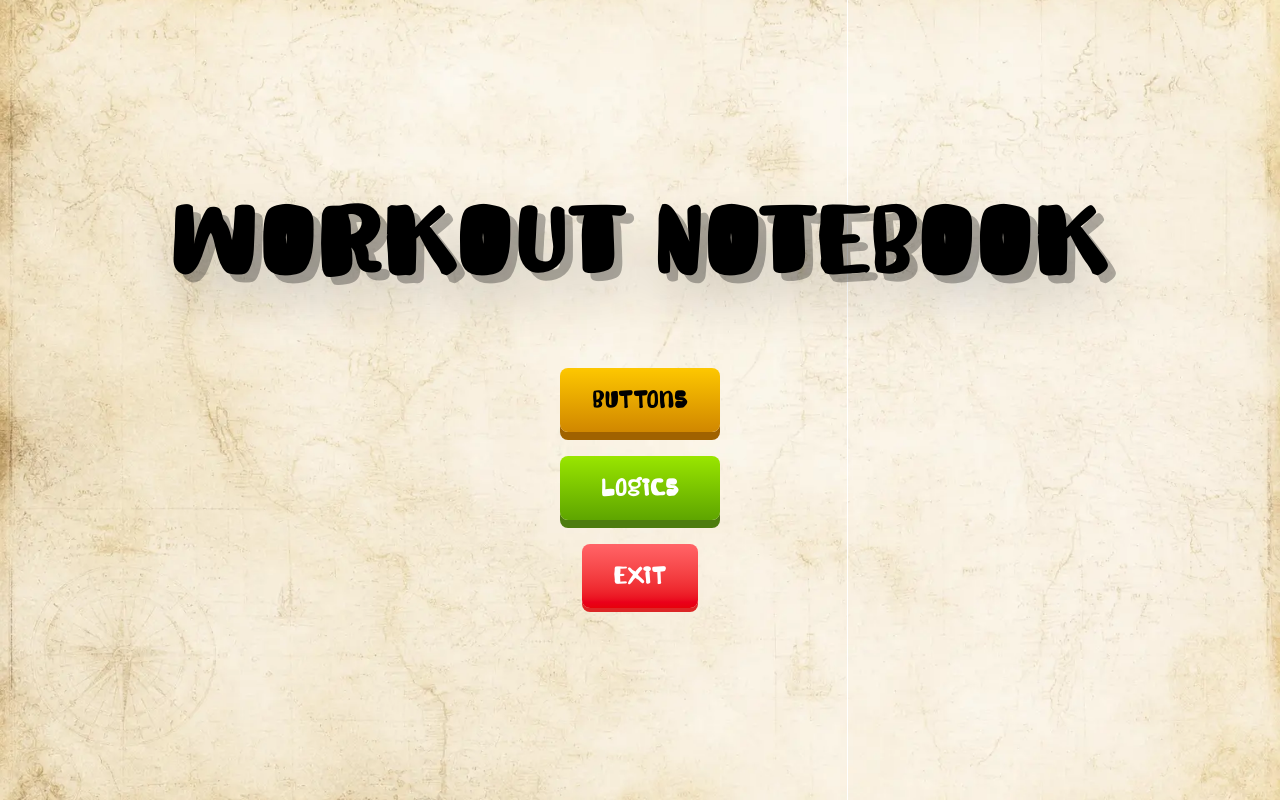
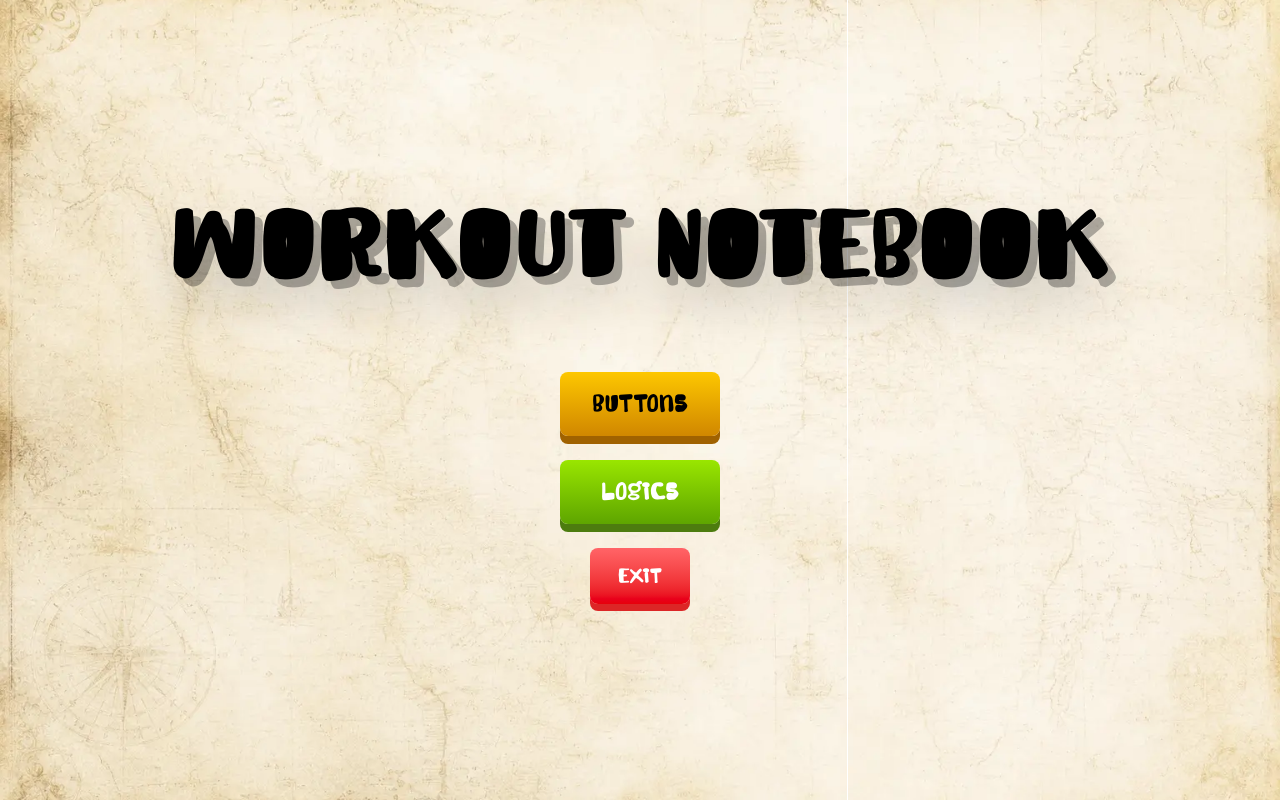
Before and after one commit to OstrovskyIv/training_functions_of_websites, a Vue app in the folder training/: page / in a window 1280 px wide. Built offline with nearby package versions, Linux system fonts and the light colour scheme; the HTML template or start-up script is replaced by a standard one.

Commit message:
Для кнопки "Exit" добавил анимации

```diff
--- a/training/src/components/Buttons/ButtonsExit.vue
+++ b/training/src/components/Buttons/ButtonsExit.vue
@@ -4,16 +4,23 @@
 
 <template>
   <button class="
-      px-4 py-2 text-sm shadow-[0_4px_0_0_rgb(220_38_38)]
-      sm:px-5 sm:py-2.5 sm:text-base
-      md:px-6 md:py-3 md:text-lg
-      lg:px-7 lg:py-3.5 lg:text-xl
-      xl:px-8 xl:py-4 xl:text-2xl
+      px-3 py-1.5 text-xs shadow-[0_3px_0_0_rgb(220_38_38)]
+      sm:px-4 sm:py-2 sm:text-sm sm:shadow-[0_4px_0_0_rgb(220_38_38)]
+      md:px-5 md:py-2.5 md:text-base md:shadow-[0_5px_0_0_rgb(220_38_38)]
+      lg:px-6 lg:py-3 lg:text-lg lg:shadow-[0_6px_0_0_rgb(220_38_38)]
+      xl:px-7 xl:py-3.5 xl:text-xl xl:shadow-[0_7px_0_0_rgb(220_38_38)]
+      2xl:px-8 2xl:py-4 2xl:text-2xl 2xl:shadow-[0_8px_0_0_rgb(220_38_38)]
       tracking-wider font-bold font-angellin
       bg-gradient-to-b from-red-400 to-red-600
       rounded-lg
       text-white
+      hover:from-red-500 hover:to-red-700
+      hover:shadow-[0_1px_0_0_rgb(220_38_38)]
+      hover:translate-y-1
+      active:scale-95
+      transition-all duration-150
       cursor-pointer
+      w-auto
     ">
     Exit
   </button>
```
